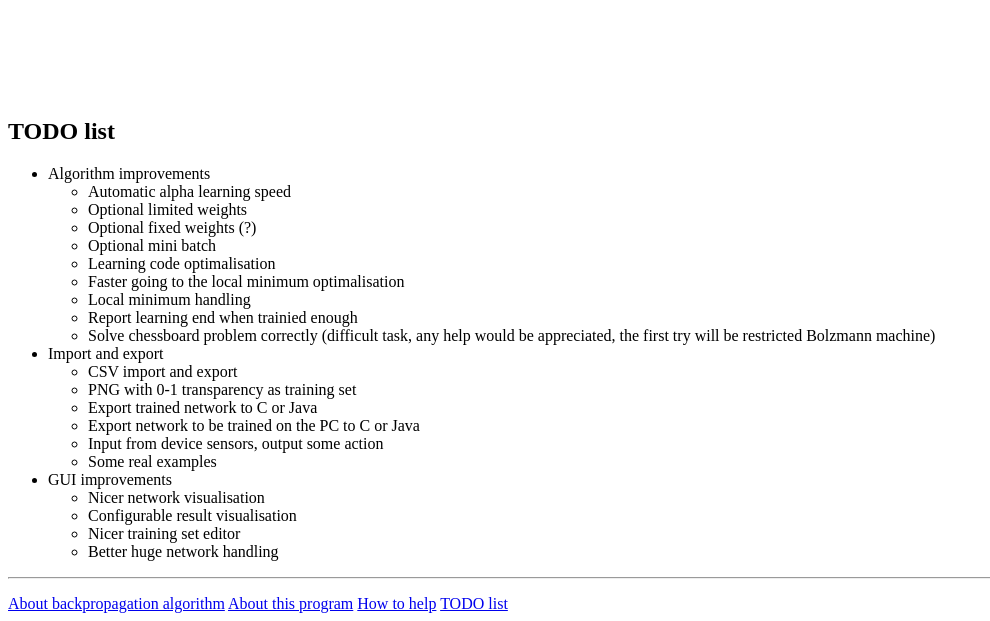
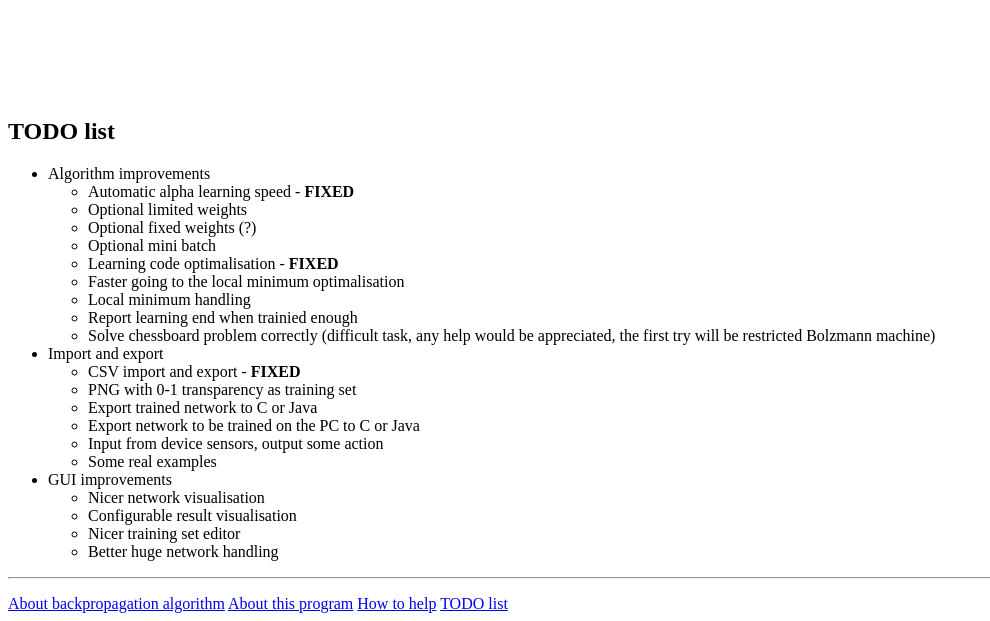
Before and after one commit to honzour/backpropagation, a PHP site: page /2.0/todo.php in a window 1280 px wide. Shown: the top 621 px of the page, without its empty margins (0-990 px from the left). Run offline with PHP 8.4, Linux system fonts and the light colour scheme.

Commit message:
todo and help update

```diff
--- a/web/2.0/help.php
+++ b/web/2.0/help.php
@@ -58,7 +58,7 @@ Do you like this program? And do you want to help me to develop it? There are ma
 			<LI>Send me some money for your add in this app.</LI>
 			<LI>Send me some money for implementing some feature in the <A HREF="todo.php">TODO list</A> or some another.</LI>
 		</UL>
-		The program has (according to Google Play) between 90 and 100 active users and I am sure most of them are very smart people.
+		The program has (according to Google Play) slightly more than 100 active users and I am sure most of them are very smart people.
 	</LI>
 </UL>
 
--- a/web/2.0/todo.php
+++ b/web/2.0/todo.php
@@ -11,11 +11,11 @@ include 'google.php'
 <UL>
 	<LI>Algorithm improvements
 		<UL>
-			<LI>Automatic alpha learning speed</LI>
+			<LI>Automatic alpha learning speed - <B>FIXED</B></LI>
 			<LI>Optional limited weights</LI>
 			<LI>Optional fixed weights (?)</LI>
 			<LI>Optional mini batch</LI>
-			<LI>Learning code optimalisation</LI>
+			<LI>Learning code optimalisation - <B>FIXED</B></LI>
 			<LI>Faster going to the local minimum optimalisation</LI>
 			<LI>Local minimum handling</LI>
 			<LI>Report learning end when trainied enough</LI>
@@ -24,7 +24,7 @@ include 'google.php'
 	</LI>
 	<LI>Import and export
 		<UL>
-			<LI>CSV import and export</LI>
+			<LI>CSV import and export - <B>FIXED</B></LI>
 			<LI>PNG with 0-1 transparency as training set</LI>
 			<LI>Export trained network to C or Java</LI>
 			<LI>Export network to be trained on the PC to C or Java</LI>
```
